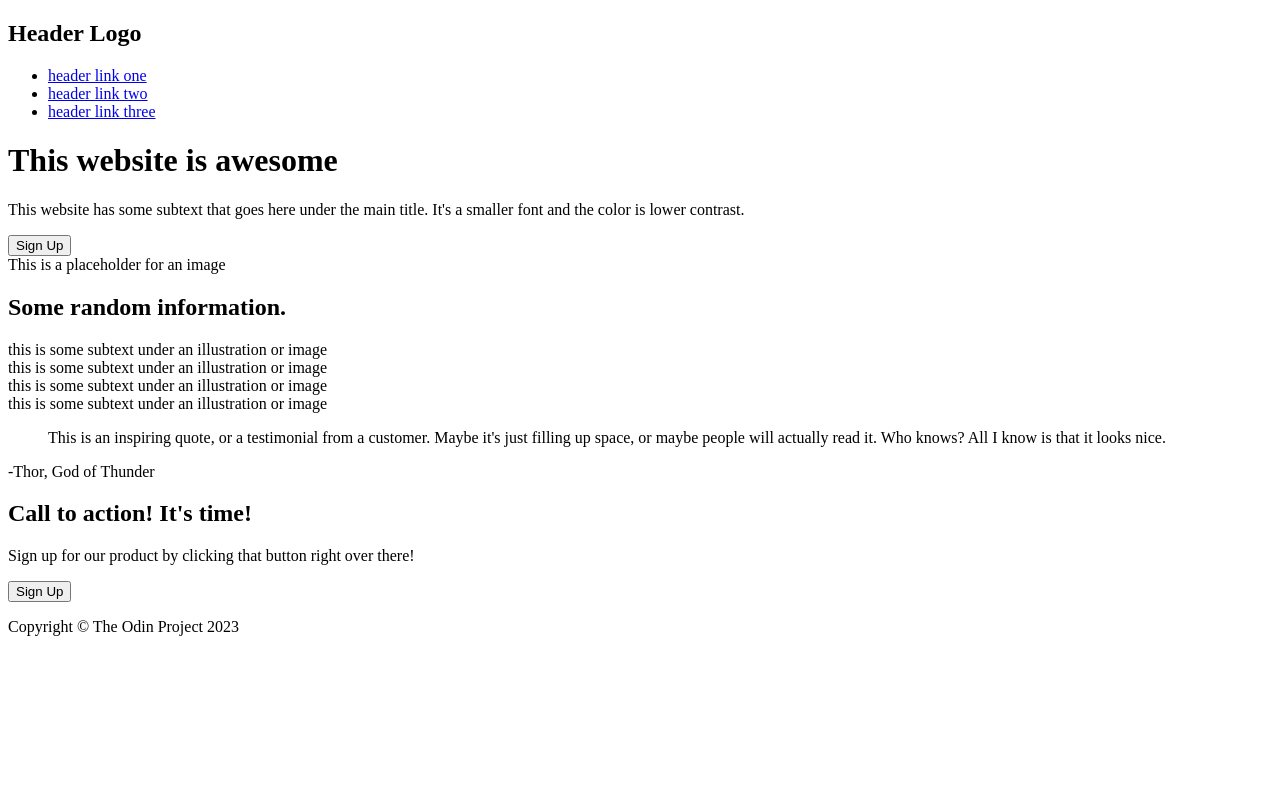
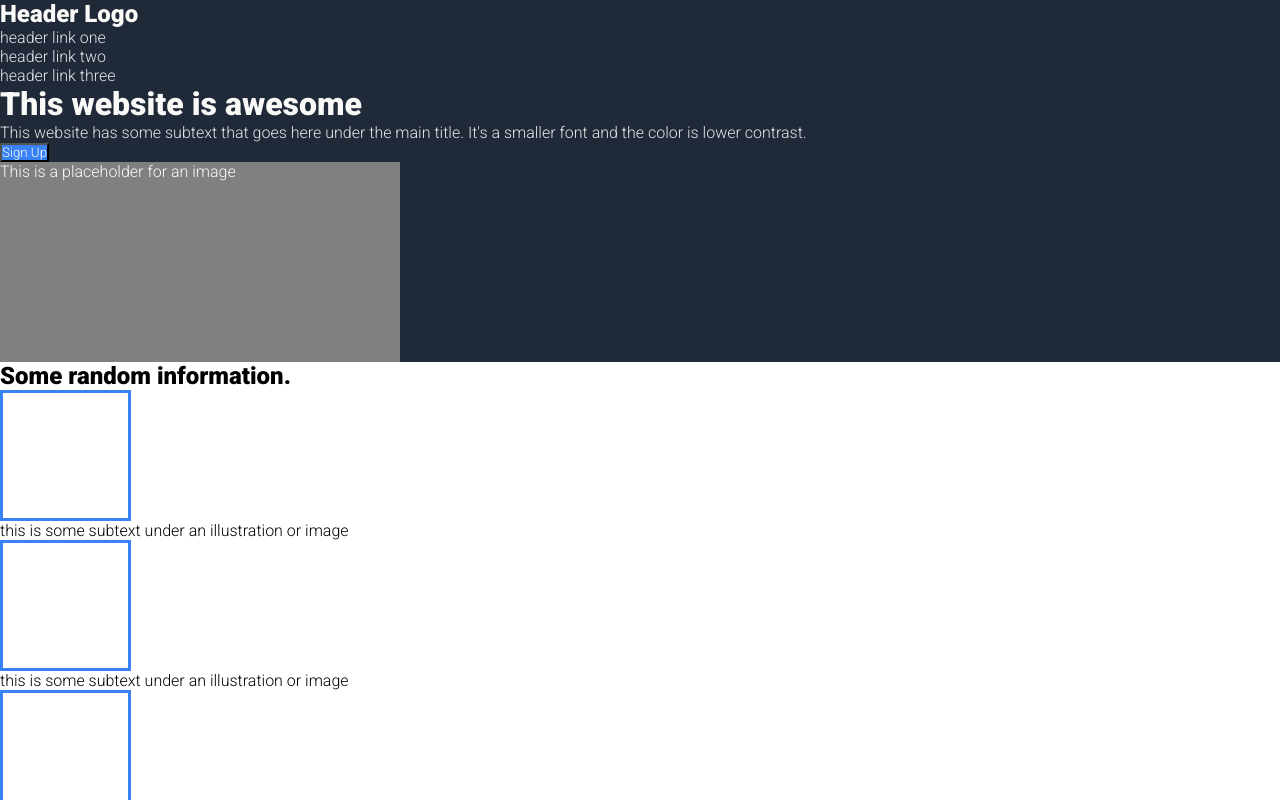
Before and after one commit to ejmiranda/landing-page, a plain HTML site: page index.html in a window 1280 px wide. Shown: the top 800 px of the page. Drawn offline with Linux system fonts and the light colour scheme.

Commit message:
Add initial style (font and colors)

```diff
--- a/index.html
+++ b/index.html
@@ -4,10 +4,15 @@
   <meta charset="UTF-8">
   <meta name="viewport" content="width=device-width, initial-scale=1.0">
   <link rel="stylesheet" href="style.css">
+  <!-- Google Fonts *Start* -->
+  <link rel="preconnect" href="https://fonts.googleapis.com">
+  <link rel="preconnect" href="https://fonts.gstatic.com" crossorigin>
+  <link href="https://fonts.googleapis.com/css2?family=Roboto:wght@300;900&display=swap" rel="stylesheet">
+  <!-- Google Fonts *End* -->
   <title>Landing Page</title>
 </head>
 <body>
-  <header class="header">
+  <header class="header-sec">
     <div class="nav-bar">
       <div class="logo">
         <h2>Header Logo</h2>
@@ -22,8 +27,8 @@
         <p class="hero-secondary">
           This website has some subtext that goes here under the main title. It's a smaller font and the color is lower contrast.
         </p>
-        <button class="hero-sign-up">Sign Up</button>
-        <div class="hero-image">This is a placeholder for an image</div>
+        <button class="sign-up">Sign Up</button>
+        <div class="hero-img">This is a placeholder for an image</div>
       </div>
     </div>
   </header>
@@ -60,10 +65,10 @@
         <h2>Call to action! It's time!</h2>
         <p>Sign up for our product by clicking that button right over there!</p>
       </div>
-      <button class="cta-sign-up">Sign Up</button>
+      <button class="sign-up">Sign Up</button>
     </div>
   </section>
-  <footer class="footer">
+  <footer class="footer-sec">
     <p>Copyright © The Odin Project 2023</p>
   </footer>
 </body>
--- a/style.css
+++ b/style.css
@@ -0,0 +1,61 @@
+* {
+  font-family: 'Roboto', sans-serif;
+  margin: 0;
+  padding: 0;
+}
+
+.header-sec,
+.footer-sec {
+  background-color: #1F2937;
+}
+
+.logo h2,
+.hero-title,
+.footer-sec p,
+.hero-img,
+.cta-text,
+.sign-up {
+  color: #F9FAF8;
+}
+
+.links a,
+.hero-secondary {
+  color: #E5E7EB;
+}
+
+.sign-up,
+.cta-block {
+  background-color: #3882F6;
+}
+
+.logo h2 {
+  font-size: 24px;
+}
+
+.links  {
+  list-style-type: none;
+}
+
+.links a {
+  text-decoration: none;
+}
+
+.hero-img {
+  background-color: gray;
+  height: 200px;
+  width: 400px;
+}
+
+.random-img {
+  border: 3px solid #3882F6;
+  height: 125px;
+  width: 125px;
+}
+
+.quote-sec {
+  background-color: #E5E7EB;
+}
+
+.quote-source {
+  font-weight: bold;
+}
```
